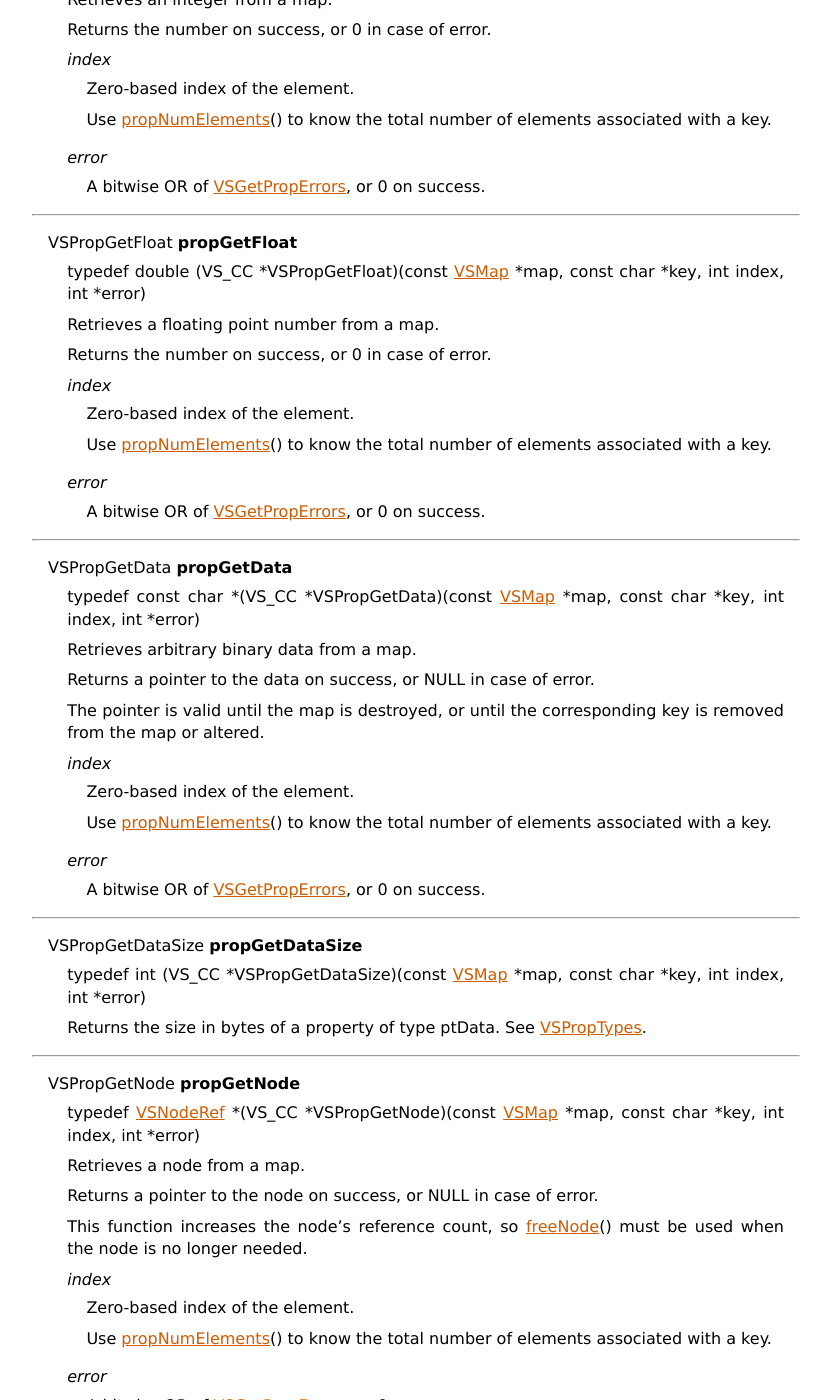
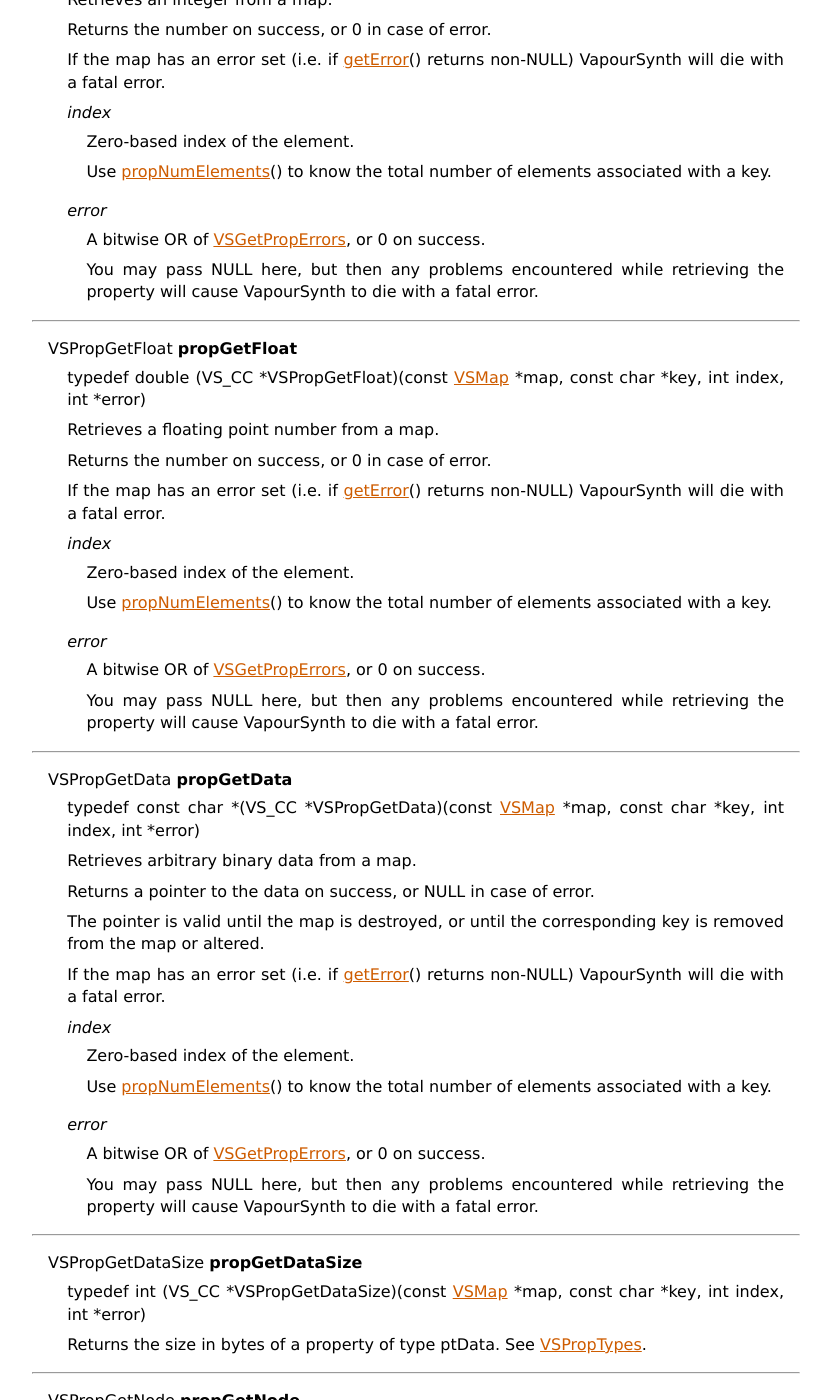
Before and after one commit to vapoursynth/vapoursynth, a Sphinx documentation site: the page built from doc/api/vapoursynth.h.rst, in a window 1280 px wide and 1400 px high, scrolled down 22280 px. Shown: the whole window, without its empty margins (48-879 px from the left). Built offline with Sphinx 7.4.7, drawn with Linux system fonts in a browser that asks for light colours; formulas are drawn with MathJax 3; some of the changed text lies outside the part shown.

Commit message:
doc: A bit more info about the propGet* functions

```diff
--- a/doc/api/vapoursynth.h.rst
+++ b/doc/api/vapoursynth.h.rst
@@ -1604,6 +1604,9 @@
 
       Returns the number on success, or 0 in case of error.
 
+      If the map has an error set (i.e. if getError_\ () returns non-NULL)
+      VapourSynth will die with a fatal error.
+
       *index*
          Zero-based index of the element.
 
@@ -1613,6 +1616,10 @@
       *error*
          A bitwise OR of VSGetPropErrors_, or 0 on success.
 
+         You may pass NULL here, but then any problems encountered while
+         retrieving the property will cause VapourSynth to die with a fatal
+         error.
+
 ----------
 
    .. _propGetFloat:
@@ -1624,6 +1631,9 @@
       Retrieves a floating point number from a map.
 
       Returns the number on success, or 0 in case of error.
+
+      If the map has an error set (i.e. if getError_\ () returns non-NULL)
+      VapourSynth will die with a fatal error.
 
       *index*
          Zero-based index of the element.
@@ -1634,6 +1644,10 @@
       *error*
          A bitwise OR of VSGetPropErrors_, or 0 on success.
 
+         You may pass NULL here, but then any problems encountered while
+         retrieving the property will cause VapourSynth to die with a fatal
+         error.
+
 ----------
 
    .. _propGetData:
@@ -1649,6 +1663,9 @@
       The pointer is valid until the map is destroyed, or until the
       corresponding key is removed from the map or altered.
 
+      If the map has an error set (i.e. if getError_\ () returns non-NULL)
+      VapourSynth will die with a fatal error.
+
       *index*
          Zero-based index of the element.
 
@@ -1658,6 +1675,10 @@
       *error*
          A bitwise OR of VSGetPropErrors_, or 0 on success.
 
+         You may pass NULL here, but then any problems encountered while
+         retrieving the property will cause VapourSynth to die with a fatal
+         error.
+
 ----------
 
    .. _propGetDataSize:
@@ -1683,6 +1704,9 @@
       This function increases the node's reference count, so freeNode_\ () must
       be used when the node is no longer needed.
 
+      If the map has an error set (i.e. if getError_\ () returns non-NULL)
+      VapourSynth will die with a fatal error.
+
       *index*
          Zero-based index of the element.
 
@@ -1692,6 +1716,10 @@
       *error*
          A bitwise OR of VSGetPropErrors_, or 0 on success.
 
+         You may pass NULL here, but then any problems encountered while
+         retrieving the property will cause VapourSynth to die with a fatal
+         error.
+
 ----------
 
    .. _propGetFrame:
@@ -1707,6 +1735,9 @@
       This function increases the frame's reference count, so freeFrame_\ () must
       be used when the frame is no longer needed.
 
+      If the map has an error set (i.e. if getError_\ () returns non-NULL)
+      VapourSynth will die with a fatal error.
+
       *index*
          Zero-based index of the element.
 
@@ -1716,6 +1747,10 @@
       *error*
          A bitwise OR of VSGetPropErrors_, or 0 on success.
 
+         You may pass NULL here, but then any problems encountered while
+         retrieving the property will cause VapourSynth to die with a fatal
+         error.
+
 ----------
 
    .. _propGetFunc:
@@ -1731,6 +1766,9 @@
       This function increases the function's reference count, so freeFunc_\ () must
       be used when the function is no longer needed.
 
+      If the map has an error set (i.e. if getError_\ () returns non-NULL)
+      VapourSynth will die with a fatal error.
+
       *index*
          Zero-based index of the element.
 
@@ -1739,6 +1777,10 @@
 
       *error*
          A bitwise OR of VSGetPropErrors_, or 0 on success.
+
+         You may pass NULL here, but then any problems encountered while
+         retrieving the property will cause VapourSynth to die with a fatal
+         error.
 
 ----------
 
```
